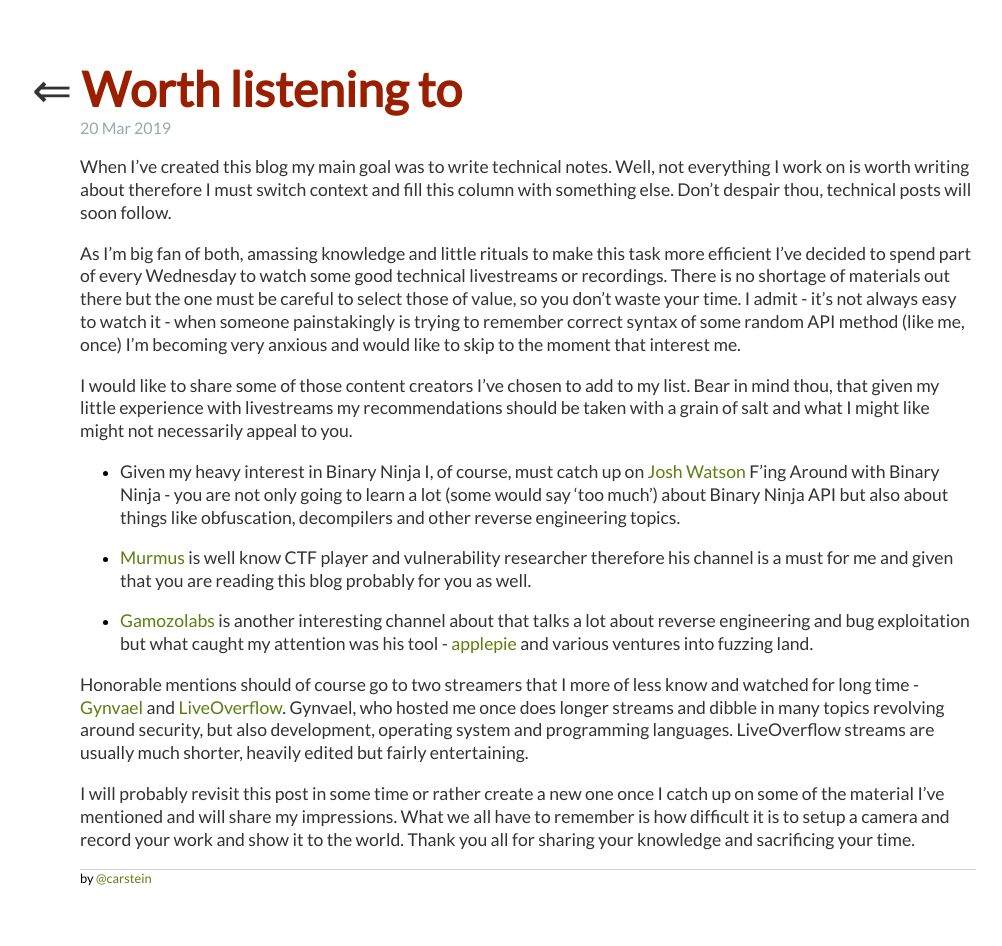
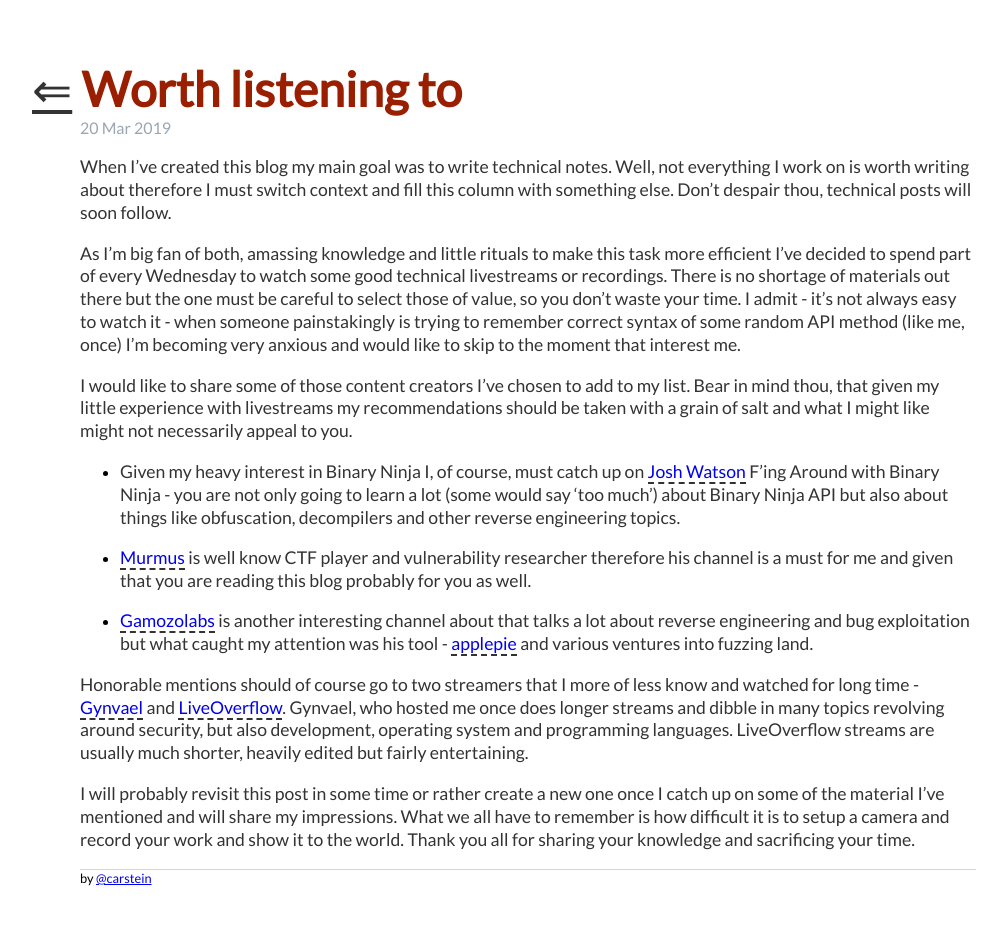
Before and after one commit to carstein/carstein.github.io, a Jekyll site: the page built from _posts/2019-03-20-worth listening.md, in a window 1280 px wide. Shown: the whole page, without its empty margins (112-1114 px from the left). Built offline with Jekyll 4.4.1, drawn with Linux system fonts in a browser that asks for light colours.

Commit message:
Changing style for link

```diff
--- a/css/style.css
+++ b/css/style.css
@@ -17,12 +17,9 @@
     margin-right: 20px;
 }
 
-a {
+.post a {
     text-decoration: none;
-    color: #5A7F0F;
-}
-a:hover {
-    text-decoration: underline;
+    border-bottom: #333 0.125em dashed;
 }
 
 h1 {
@@ -79,6 +76,12 @@
     font-size: .8em;
 }
 
+/* footer */
+.footer a {
+  text-decoration: none;
+  font-weigth: bold;
+  color: #333;
+}
 
 /* Styles for posts list */
 
```
